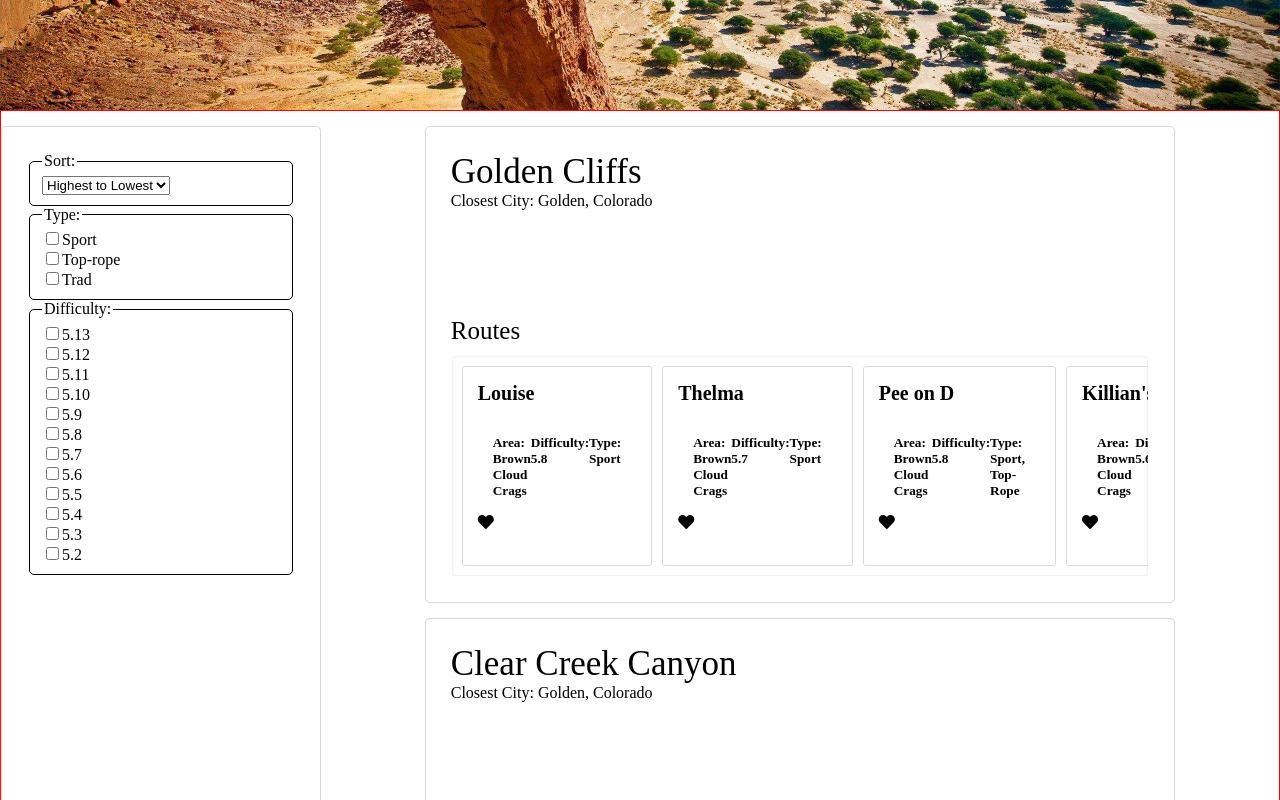
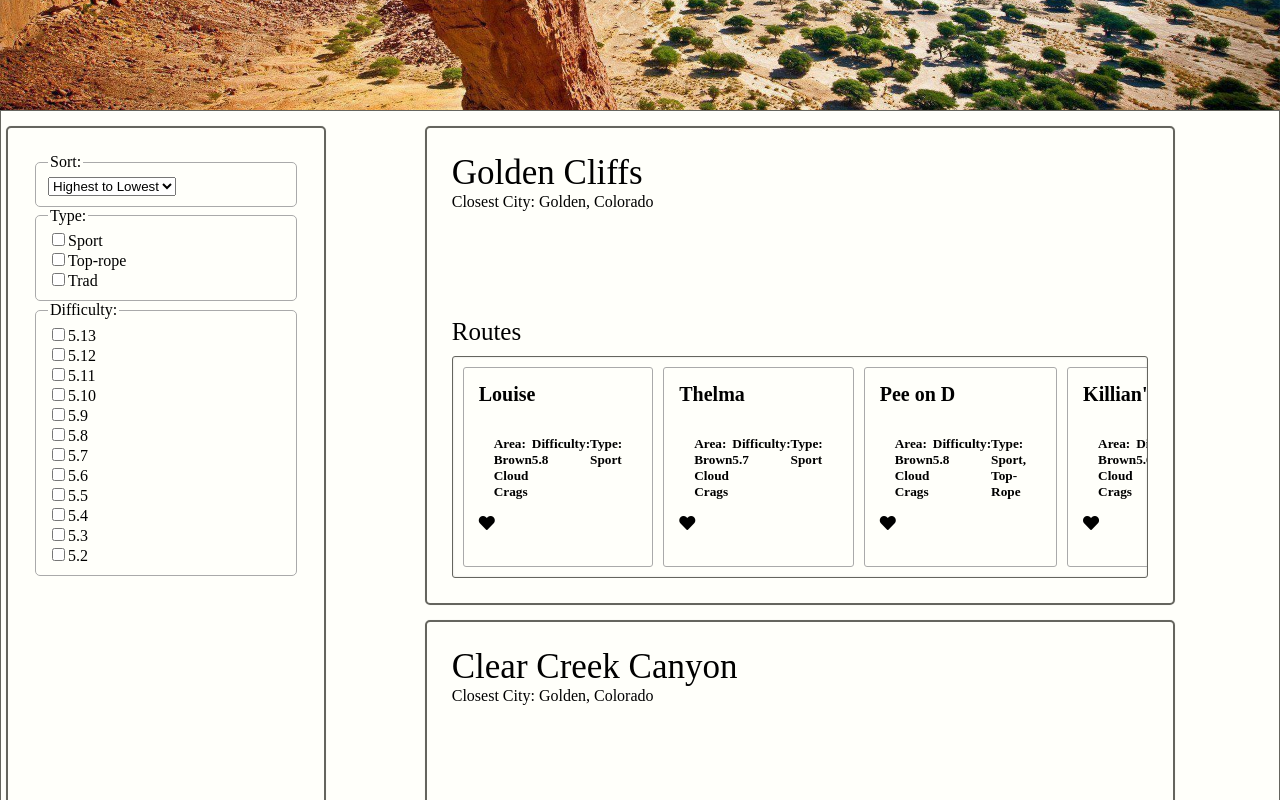
Before and after one commit to jarrettkong/climb-on, a React (Create React App) app: page / in a window 1280 px wide. Shown: the part 440-1240 px from the top of the page. Built offline with nearby package versions, Linux system fonts and the light colour scheme.

Commit message:
Changed background color on Places section and changed border colors
Co-authored-by: Ryan Barnett <conner2468@gmail.com>
Co-authored-by: Michael King <kingstockton@gmail.com>

```diff
--- a/src/components/Place.css
+++ b/src/components/Place.css
@@ -1,5 +1,5 @@
 .module {
-  border: 1px solid #d8d9db;
+  border: 2px solid #65655E;
   border-radius: 5px;
   box-shadow: 0 0 1px lightgrey;
 }
@@ -61,7 +61,7 @@
 }
 
 .Place-routes-container {
-  border: 1px solid white;
+  border: 1px solid #65655E;
   box-shadow: 0 0 2px lightgrey inset;
   padding: 10px;
   border-radius: 3px;
--- a/src/components/Places.css
+++ b/src/components/Places.css
@@ -1,6 +1,7 @@
 .Places-bottom-container {
 	display: grid;
 	grid-template-columns: 25% 75%;
-	border: 1px solid red;
+	border: 1px solid #65655E;
+	background-color: #fffffa;
 	justify-items: center;
 }
--- a/src/components/Route.css
+++ b/src/components/Route.css
@@ -1,6 +1,6 @@
 .Route {
   padding: 15px;
-  border: 1px solid #d8d9db;
+  border: 1px solid #AAAAAA;
   border-radius: 3px;
   margin-right: 10px;
   width: 200px;
--- a/src/components/SearchForm.css
+++ b/src/components/SearchForm.css
@@ -28,6 +28,7 @@ form {
  font-size: 20px;
  color: rgb(251, 251, 252);
  padding: 4px 0px 0px 11px;
+ opacity: 0.98;
 }
 
 .SearchForm-submit-button {
--- a/src/components/SideBar.css
+++ b/src/components/SideBar.css
@@ -1,15 +1,15 @@
 .SideBar {
   border-radius: 5px;
-  border: 1px solid #d8d9db;
+  border: 2px solid #65655E;
   box-shadow: 0 0 1px lightgrey;
   grid-column-end: 2;
   grid-column-start: 1;
-  margin: 15px auto;
+  margin: 15px auto 15px 5px;
   padding: 25px;
   width: 100%;
 }
 
 .SideBar fieldset {
-  border: 1px solid #000;
+  border: 1px solid #AAAAAA;
   border-radius: 5px;
 }
```
